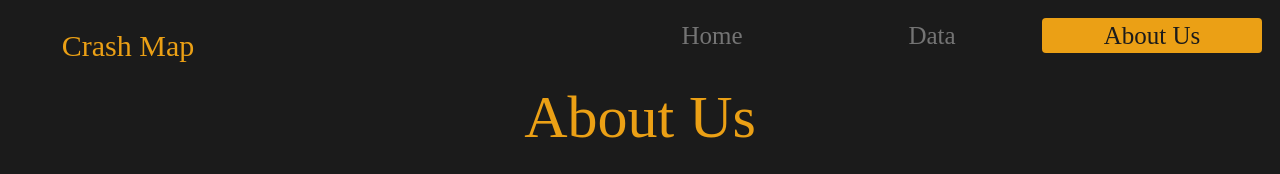
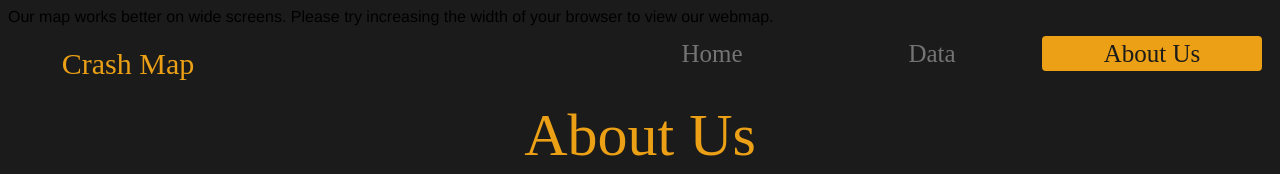
Before and after one commit to kasyangreen/crashmapping, a plain HTML site: page about-us.html in a window 1280 px wide. Shown: the top 174 px of the page. Drawn offline with Linux system fonts and the light colour scheme.

Commit message:
added error message for device width

```diff
--- a/about-us.html
+++ b/about-us.html
@@ -8,6 +8,8 @@
     <link rel="stylesheet" type="text/css" href="css/about.css">
 </head>
 <body>
+    <div id="error-message">Our map works better on wide screens. Please try increasing the width of your browser to view our webmap.</div>
+
     <header>
         <div class=container>
             <div class="header">
```
